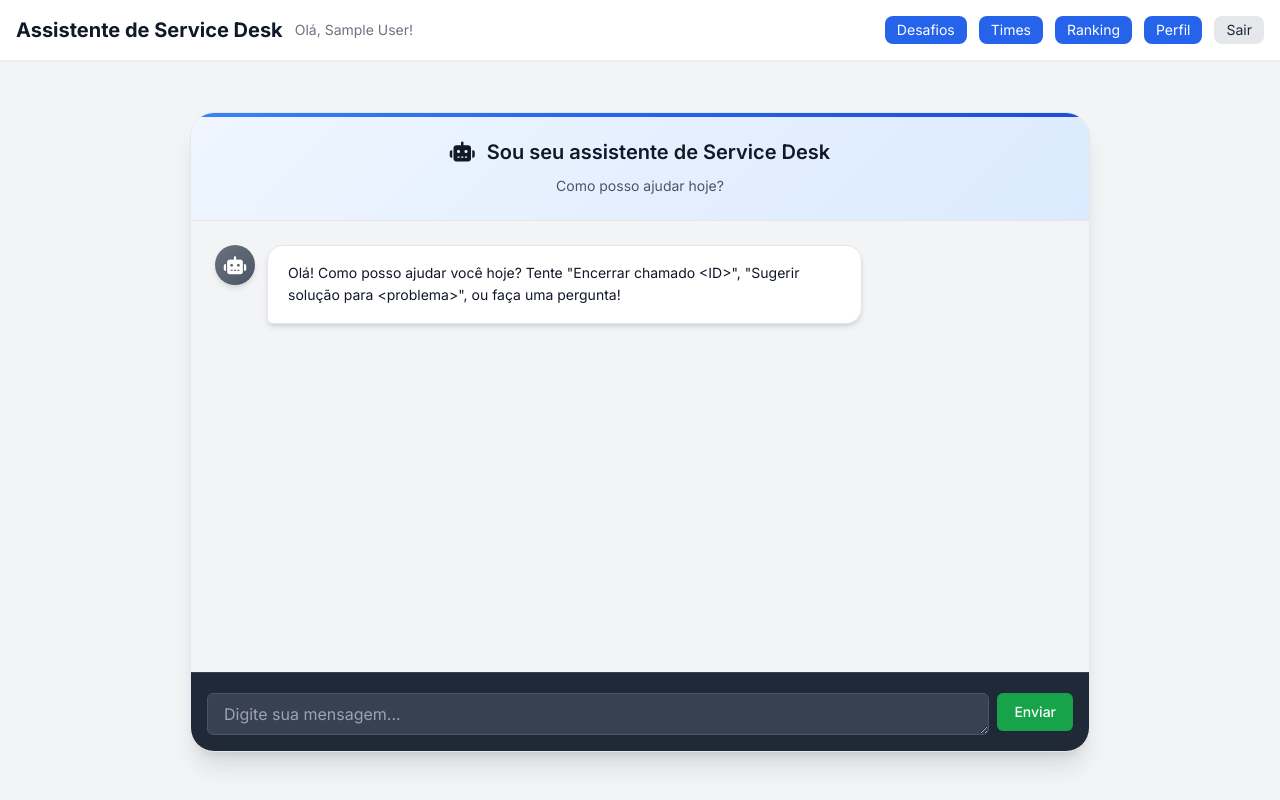
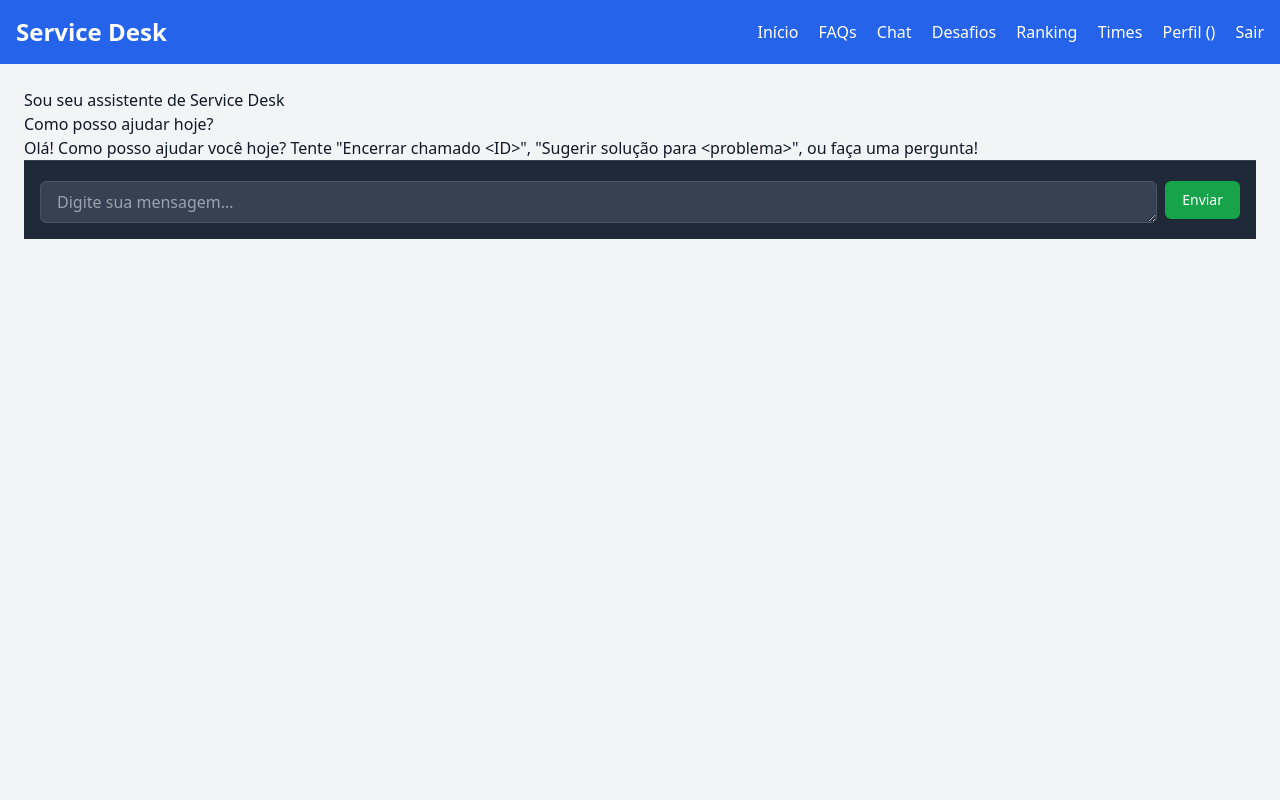
Before and after one commit to AlexandreCalmonJr/service_desk_chat_moderno, a Flask app: page / in a window 1280 px wide. Run offline with Flask 3, Linux system fonts and the light colour scheme; the visitor is signed in with stand-in values (Sample User, id 1); some libraries are stand-ins or nearby versions.

Commit message:
ajuste dashboard volta chat / html base teste

```diff
--- a/templates/index.html
+++ b/templates/index.html
@@ -1,65 +1,7 @@
-<!DOCTYPE html>
-<html lang="pt-BR">
-<head>
-    <meta charset="UTF-8">
-    <meta name="viewport" content="width=device-width, initial-scale=1.0">
-    <title>Assistente de Service Desk - Chat</title>
-    <script src="https://cdn.tailwindcss.com"></script>
-    <link href="{{ url_for('static', filename='styles.css') }}" rel="stylesheet">
-    <link href="https://fonts.googleapis.com/css2?family=Inter:wght@400;500;600;700&display=swap" rel="stylesheet">
-    <link rel="stylesheet" href="https://cdnjs.cloudflare.com/ajax/libs/font-awesome/6.4.2/css/all.min.css">
-</head>
-<body class="bg-gray-100 dark:bg-gray-900 flex flex-col min-h-screen">
+{% extends "base_user.html" %}
 
-    <!-- CABEÇALHO RESPONSIVO COMPLETO -->
-    <header class="bg-white dark:bg-gray-800 shadow-sm p-4 flex justify-between items-center fixed top-0 left-0 right-0 z-10">
-        <div class="flex items-center space-x-3">
-            <h1 class="text-xl font-bold text-gray-900 dark:text-gray-100">Assistente de Service Desk</h1>
-            <span class="text-sm text-gray-500 dark:text-gray-400 hidden sm:block">
-                {{ user_level_insignia }} Olá, {{ current_user.name }}!
-            </span>
-        </div>
-        <div class="hidden md:flex items-center space-x-3">
-            <!-- >>>>>>>>> AQUI ESTÁ A CORREÇÃO <<<<<<<<<<< -->
-            <a href="{{ url_for('list_challenges') }}" class="text-sm px-3 py-1 bg-blue-600 text-white rounded-lg hover:bg-blue-700 transition">Desafios</a>
-            <a href="{{ url_for('teams_list') }}" class="text-sm px-3 py-1 bg-blue-600 text-white rounded-lg hover:bg-blue-700 transition">Times</a>
-            <a href="{{ url_for('ranking') }}" class="text-sm px-3 py-1 bg-blue-600 text-white rounded-lg hover:bg-blue-700 transition">Ranking</a>
-            {% if current_user.is_admin %}
-                <a href="{{ url_for('admin_dashboard') }}" class="text-sm px-3 py-1 bg-purple-600 text-white rounded-lg hover:bg-purple-700 transition">Painel Admin</a>
-            {% endif %}
-            <a href="{{ url_for('profile') }}" class="text-sm px-3 py-1 bg-blue-600 text-white rounded-lg hover:bg-blue-700 transition">Perfil</a>
-            <a href="{{ url_for('logout') }}" class="text-sm px-3 py-1 bg-gray-200 dark:bg-gray-700 text-gray-800 dark:text-gray-200 rounded-lg hover:bg-gray-300 dark:hover:bg-gray-600 transition">Sair</a>
-        </div>
-        <div class="md:hidden flex items-center">
-            <button id="menu-button" class="text-gray-900 dark:text-gray-100 focus:outline-none"><i class="fas fa-bars fa-lg"></i></button>
-        </div>
-    </header>
-    <div id="mobile-menu" class="hidden md:hidden bg-white dark:bg-gray-800 shadow-lg fixed top-16 right-4 rounded-lg p-4 z-20 w-48">
-        <div class="flex flex-col space-y-3">
-             <!-- >>>>>>>>> AQUI ESTÁ A CORREÇÃO <<<<<<<<<<< -->
-            <a href="{{ url_for('list_challenges') }}" class="text-gray-800 dark:text-gray-200 hover:text-blue-600">Desafios</a>
-            <a href="{{ url_for('teams_list') }}" class="text-gray-800 dark:text-gray-200 hover:text-blue-600">Times</a>
-            <a href="{{ url_for('ranking') }}" class="text-gray-800 dark:text-gray-200 hover:text-blue-600">Ranking</a>
-            {% if current_user.is_admin %}
-                <a href="{{ url_for('admin_dashboard') }}" class="text-gray-800 dark:text-gray-200 hover:text-blue-600">Painel Admin</a>
-            {% endif %}
-            <a href="{{ url_for('profile') }}" class="text-gray-800 dark:text-gray-200 hover:text-blue-600">Perfil</a>
-            <a href="{{ url_for('logout') }}" class="text-gray-800 dark:text-gray-200 hover:text-blue-600">Sair</a>
-        </div>
-    </div>
+{% block title %}Assistente de Service Desk - Chat{% endblock %}
 
-    <main class="flex-1 flex flex-col items-center justify-center pt-20 pb-4 px-4">
-        {% include 'chat.html' %}
-    </main>
-
-    <script>
-        const menuButton = document.getElementById('menu-button');
-        const mobileMenu = document.getElementById('mobile-menu');
-        if (menuButton) {
-            menuButton.onclick = function() {
-                mobileMenu.classList.toggle('hidden');
-            };
-        }
-    </script>
-</body>
-</html>
+{% block content %}
+    {% include 'chat.html' %}
+{% endblock %}
```
Also changed, not shown: templates/admin_dashboard.html (+8 -0 lines), templates/base_user.html (renamed from templates/base.html).
